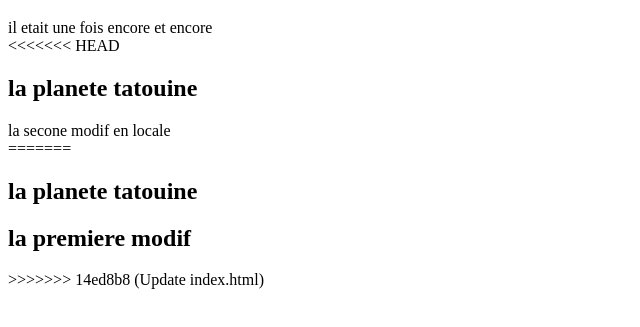
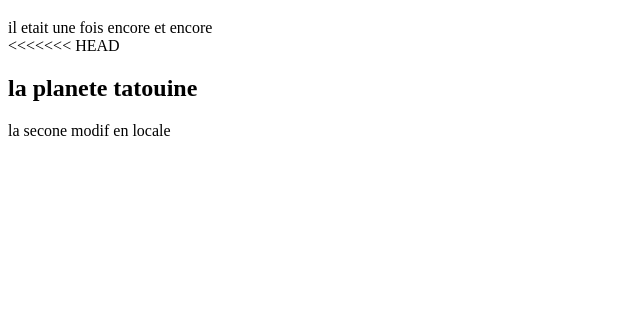
Before and after one commit to oladent/formation-git-, a plain HTML site: page index.html in a window 1280 px wide. Shown: the part 61-388 px from the top of the page, without its empty margins (0-640 px from the left). Drawn offline with Linux system fonts and the light colour scheme.

Commit message:
update index

```diff
--- a/index.html
+++ b/index.html
@@ -13,9 +13,5 @@
     <h2>la planete tatouine</h2>
 
     <div> la secone modif en locale </div>
-=======
-    <h2>la planete tatouine</h2>
-    <h2>la  premiere modif </h2>
->>>>>>> 14ed8b8 (Update index.html)
 </body>
 </html>
```
